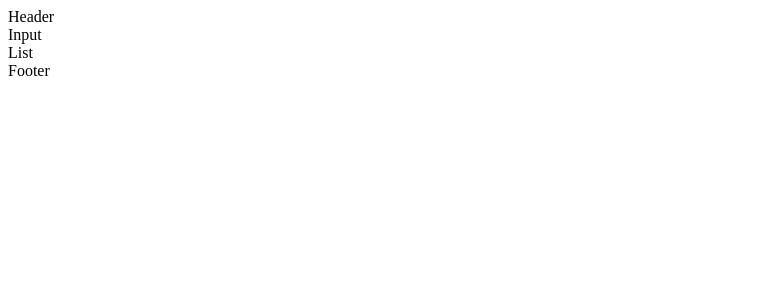
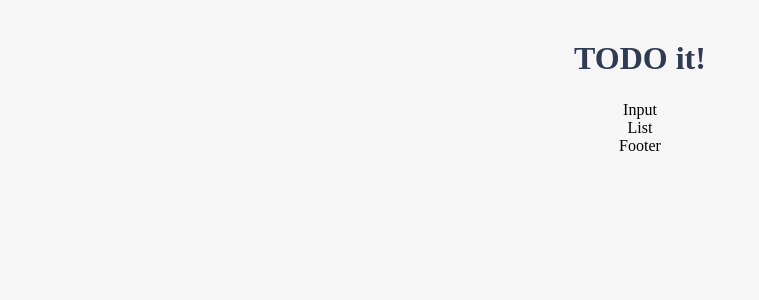
Before and after one commit to LeeEungJae/vue-todo-mvc, a Vue app in the folder vue-todo-mvc/: page / in a window 1280 px wide. Shown: the top 300 px of the page, without its empty margins (0-759 px from the left). Built offline with nearby package versions, Linux system fonts and the light colour scheme.

Commit message:
feat: TodoHeader 컴포넌트 구현

```diff
--- a/vue-todo-mvc/src/App.vue
+++ b/vue-todo-mvc/src/App.vue
@@ -23,4 +23,22 @@
 };
 </script>
 
-<style></style>
+<style>
+body {
+  text-align: center;
+  background-color: #f6f6f6;
+}
+
+input {
+  border-style: groove;
+  width: 200px;
+}
+
+button {
+  border-style: groove;
+}
+
+.shadow {
+  box-shadow: 5px 10px 10px rgba(0, 0, 0, 0.03);
+}
+</style>
--- a/vue-todo-mvc/src/components/TodoHeader.vue
+++ b/vue-todo-mvc/src/components/TodoHeader.vue
@@ -1,11 +1,17 @@
 <template>
-  <div>
-    Header
-  </div>
+  <header>
+    <h1>TODO it!</h1>
+  </header>
 </template>
 
 <script>
 export default {};
 </script>
 
-<style></style>
+<style scoped>
+h1 {
+  color: #2f3b52;
+  font-weight: 900;
+  margin: 2.5rem 0 1.5rem;
+}
+</style>
```
